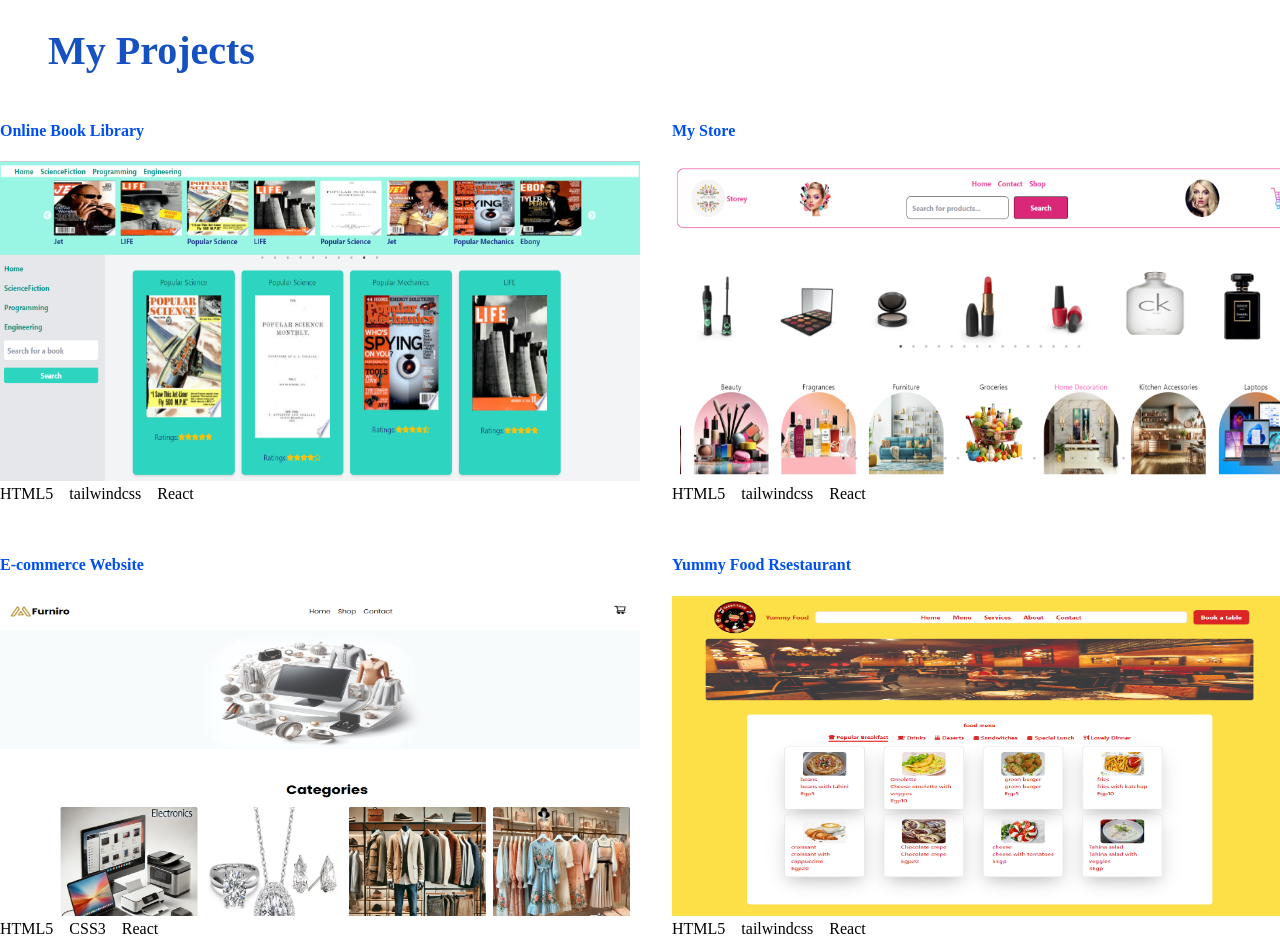
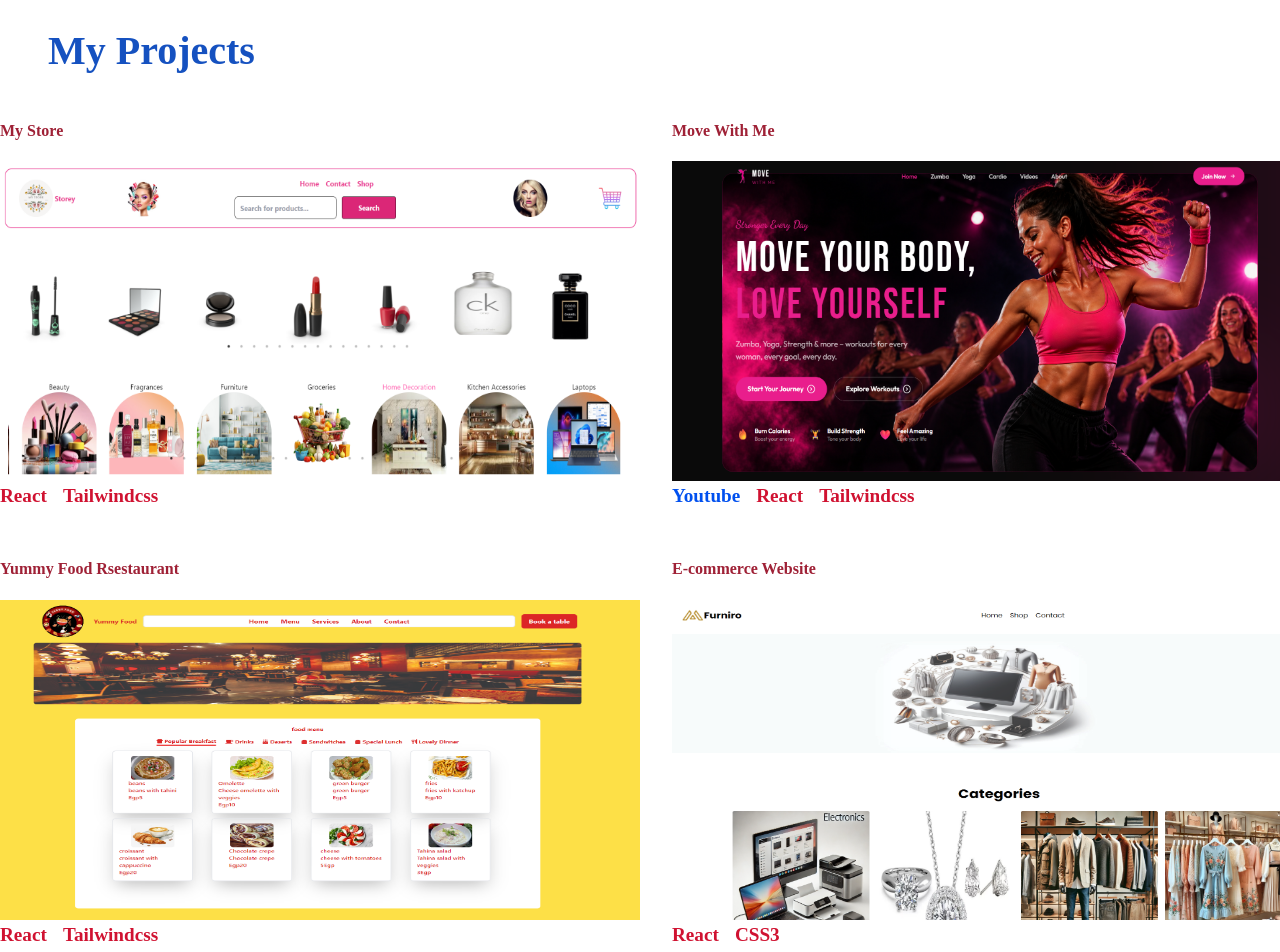
Before and after one commit to daliaosama/portfolio, a React (Vite) app: page /MyProjects in a window 1280 px wide. Shown: the part 80-1032 px from the top of the page. Built offline with nearby package versions, Linux system fonts and the light colour scheme.

Commit message:
add movewithme

```diff
--- a/src/Pages/MyProjects/MyProjects.css
+++ b/src/Pages/MyProjects/MyProjects.css
@@ -7,6 +7,11 @@
     width: 100%;
     height: 100%;
   }
+  h4{
+    color:rgb(159, 33, 54);
+    font-weight: bold;
+  }
+
   #content{
     display: grid;
     grid-template-columns: repeat(2,40rem);
@@ -35,7 +40,10 @@
   }
   #languages{
     display: flex;
-    gap:1rem
+    gap:1rem;
+    color: rgb(208, 18, 49);
+    font-weight: bold;
+    font-size: 1.2rem;
   }
   @media only screen and (min-width:344px) and (max-width:650px){
     #content{
--- a/src/Pages/MyProjects/MyProjects.jsx
+++ b/src/Pages/MyProjects/MyProjects.jsx
@@ -1,29 +1,91 @@
 import solar from "/assets/solar.png";
 import filter from "/assets/filter.png";
-import githubuser from "/assets/githubuser.png"
-import portfolio from "/assets/portfolio.png"
-import {Link} from 'react-router-dom'
-import library from '/assets/library.png'
-import form from "/assets/form.png"
-import timetracker from "/assets/timetracker.png"
-import joblisting from "/assets/joblisting.png"
-import card from "/assets/profilecard.png"
-import social from "/assets/sociallinks.png"
-import apparel from "/assets/apparel.png"
-import perfume from "/assets/perfume.png"
-import fylo from "/assets/fylolandingpage.png"
-import loopstudio from "/assets/loopstudiolandingpage.png"
+import githubuser from "/assets/githubuser.png";
+import portfolio from "/assets/portfolio.png";
+import { Link } from "react-router-dom";
+import library from "/assets/library.png";
+import form from "/assets/form.png";
+import timetracker from "/assets/timetracker.png";
+import joblisting from "/assets/joblisting.png";
+import card from "/assets/profilecard.png";
+import social from "/assets/sociallinks.png";
+import apparel from "/assets/apparel.png";
+import perfume from "/assets/perfume.png";
+import fylo from "/assets/fylolandingpage.png";
+import loopstudio from "/assets/loopstudiolandingpage.png";
 import "./MyProjects.css";
-import easybank from "/assets/easybanklandingpage.png"
-import ecommerce from "/assets/ecommerce.png"
-import sneaker from "/assets/sneaker.png"
-import mystore from "/assets/mystore.png"
-import yummy from "/assets/yummyfood.png"
+import easybank from "/assets/easybanklandingpage.png";
+import ecommerce from "/assets/ecommerce.png";
+import sneaker from "/assets/sneaker.png";
+import mystore from "/assets/mystore.png";
+import yummy from "/assets/yummyfood.png";
+import move from "/assets/movewithme.png";
 function MyProjects() {
   return (
     <div id="projects">
       <h1>My Projects</h1>
       <div id="content">
+        <div className="project">
+          <Link to="https://mystore-ten-kappa.vercel.app/" target="_blank">
+            <h4>My Store</h4>
+          </Link>
+          <Link to="https://mystore-ten-kappa.vercel.app/" target="_blank">
+            <img src={mystore} className="image" />
+          </Link>
+          <div id="languages">
+            <label>React</label>
+
+            <label>Tailwindcss</label>
+          </div>
+        </div>
+        <div className="project">
+          <Link to="https://movewithme-e89w.vercel.app/" target="_blank">
+            <h4>Move With Me</h4>
+          </Link>
+          <Link to="https://movewithme-e89w.vercel.app/" target="_blank">
+            <img src={move} className="image" />
+          </Link>
+          <div id="languages">
+            <Link
+              to="https://www.youtube.com/@moveWithMe-foryou/shorts"
+              target="_blank"
+            >
+              Youtube
+            </Link>
+            <label>React</label>
+            <label>Tailwindcss</label>
+          </div>
+        </div>
+        <div className="project">
+          <Link to="https://yummyfood-mu.vercel.app/" target="_blank">
+            <h4>Yummy Food Rsestaurant</h4>
+          </Link>
+          <Link to="https://yummyfood-mu.vercel.app/" target="_blank">
+            <img src={yummy} className="image" />
+          </Link>
+          <div id="languages">
+            <label>React</label>
+            <label>Tailwindcss</label>
+          </div>
+        </div>
+        <div className="project">
+          <Link
+            to="https://e-commerce-website-two-drab.vercel.app/"
+            target="_blank"
+          >
+            <h4>E-commerce Website</h4>
+          </Link>
+          <Link
+            to="https://e-commerce-website-two-drab.vercel.app/"
+            target="_blank"
+          >
+            <img src={ecommerce} className="image" />
+          </Link>
+          <div id="languages">
+            <label>React</label>
+            <label>CSS3</label>
+          </div>
+        </div>
 
         <div className="project">
           <Link to="https://library-ebon-rho.vercel.app/" target="_blank">
@@ -33,48 +95,8 @@ function MyProjects() {
             <img src={library} className="image" />
           </Link>
           <div id="languages">
-            <label>HTML5</label>
-            <label>tailwindcss</label>
             <label>React</label>
-          </div>
-        </div>
-        <div className="project">
-          <Link to="https://mystore-ten-kappa.vercel.app/" target="_blank">
-          <h4>My Store</h4>
-          </Link>
-          <Link to="https://mystore-ten-kappa.vercel.app/" target="_blank">
-         <img src={mystore} className="image"/>
-          </Link>
-          <div id="languages">
-            <label>HTML5</label>
-            <label>tailwindcss</label>
-            <label>React</label>
-          </div>
-        </div>
-        <div className="project">
-            <Link to ="https://e-commerce-website-two-drab.vercel.app/" target="_blank">
-            <h4>E-commerce Website</h4>
-            </Link>
-            <Link to ="https://e-commerce-website-two-drab.vercel.app/" target="_blank">
-          <img src={ecommerce} className="image" />
-            </Link>
-            <div id="languages">
-            <label >HTML5</label>
-            <label >CSS3</label>
-            <label >React</label>
-          </div>
-          </div>
-          <div className="project">
-            <Link to="https://yummyfood-mu.vercel.app/" target="_blank">
-            <h4>Yummy Food Rsestaurant</h4>
-            </Link>
-            <Link to="https://yummyfood-mu.vercel.app/" target="_blank">
-            <img src={yummy} className="image"/>
-            </Link>
-            <div id="languages">
-            <label>HTML5</label>
-            <label>tailwindcss</label>
-            <label>React</label>
+            <label>Tailwindcss</label>
           </div>
         </div>
         <div className="project">
@@ -85,9 +107,8 @@ function MyProjects() {
             <img src={sneaker} className="image" />
           </Link>
           <div id="languages">
-            <label >HTML5</label>
-            <label >CSS3</label>
-            <label >React</label>
+            <label>React</label>
+            <label>CSS3</label>
           </div>
         </div>
         <div className="project">
@@ -105,13 +126,16 @@ function MyProjects() {
         </div>
 
         <div className="project">
-        <Link to="https://githubuser-xi.vercel.app/" target="_blank"><h4>Github user search using API</h4></Link>
-            <Link to="https://githubuser-xi.vercel.app/" target="_blank"><img src={githubuser} className="image"/></Link>
+          <Link to="https://githubuser-xi.vercel.app/" target="_blank">
+            <h4>Github user search using API</h4>
+          </Link>
+          <Link to="https://githubuser-xi.vercel.app/" target="_blank">
+            <img src={githubuser} className="image" />
+          </Link>
 
           <div id="languages">
-            <label>HTML5</label>
+            <label>React</label>
             <label>CSS3</label>
-            <label>React</label>
           </div>
         </div>
         <div className="project">
@@ -119,12 +143,11 @@ function MyProjects() {
             <h4>Form</h4>
           </Link>
           <Link to="https://formreact-beta.vercel.app/" target="_blank">
-          <img src={form} className="image"/>
+            <img src={form} className="image" />
           </Link>
           <div id="languages">
-            <label >HTML5</label>
-            <label >CSS3</label>
-            <label >React</label>
+            <label>React</label>
+            <label>CSS3</label>
           </div>
         </div>
         <div className="project">
@@ -132,25 +155,29 @@ function MyProjects() {
             <h4>Loop Studio LandingPage</h4>
           </Link>
           <Link to="https://loopstudiolandingpage.vercel.app/" target="_blank">
-          <img src={loopstudio} className="image"/>
+            <img src={loopstudio} className="image" />
           </Link>
           <div id="languages">
-            <label>HTML5</label>
+            <label>React</label>
             <label>CSS3</label>
-            <label>React</label>
           </div>
         </div>
         <div className="project">
-          <Link to="https://easybanklandingpage-sand.vercel.app/" target="_blank">
+          <Link
+            to="https://easybanklandingpage-sand.vercel.app/"
+            target="_blank"
+          >
             <h4>Easy Bank LandingPage</h4>
           </Link>
-          <Link to="https://easybanklandingpage-sand.vercel.app/" target="_blank">
-          <img src={easybank} className="image"/>
+          <Link
+            to="https://easybanklandingpage-sand.vercel.app/"
+            target="_blank"
+          >
+            <img src={easybank} className="image" />
           </Link>
           <div id="languages">
-           <label>HTML5</label>
+            <label>React</label>
             <label>CSS3</label>
-           <label>React</label>
           </div>
         </div>
         <div className="project">
@@ -161,20 +188,20 @@ function MyProjects() {
             <img src={fylo} className="image" />
           </Link>
           <div id="languages">
-           <label>HTML5</label>
+            <label>React</label>
             <label>CSS3</label>
-           <label>React</label>
           </div>
         </div>
         <div className="project">
           <Link to="https://timetracker-rho-sage.vercel.app/">
-            <h4>Time Tracker</h4></Link>
+            <h4>Time Tracker</h4>
+          </Link>
           <Link to="https://timetracker-rho-sage.vercel.app/">
-            <img src={timetracker} className="image"/></Link>
+            <img src={timetracker} className="image" />
+          </Link>
           <div id="languages">
-            <label >HTML5</label>
-            <label >CSS3</label>
-            <label >React</label>
+            <label>React</label>
+            <label>CSS3</label>
           </div>
         </div>
         <div className="project">
@@ -185,19 +212,22 @@ function MyProjects() {
             <img src={apparel} className="image" />
           </Link>
           <div id="languages">
-            <label >HTML5</label>
-            <label >CSS3</label>
-            <label >React</label>
+            <label>React</label>
+            <label>CSS3</label>
           </div>
         </div>
 
-
-
         <div className="project">
-        <Link to="https://single-page-portfolio-one.vercel.app/" target="_blank">
+          <Link
+            to="https://single-page-portfolio-one.vercel.app/"
+            target="_blank"
+          >
             <h4>Single Page Portfolio</h4>
           </Link>
-          <a href="https://single-page-portfolio-one.vercel.app/" target="_blank">
+          <a
+            href="https://single-page-portfolio-one.vercel.app/"
+            target="_blank"
+          >
             <img src={portfolio} className="image" />
           </a>
 
@@ -222,13 +252,14 @@ function MyProjects() {
         </div>
         <div className="project">
           <Link to="https://joblisting-flax.vercel.app/">
-          <h4>Job Listing</h4></Link>
+            <h4>Job Listing</h4>
+          </Link>
           <Link to="https://joblisting-flax.vercel.app/">
-          <img src={joblisting} className="image"/></Link>
+            <img src={joblisting} className="image" />
+          </Link>
           <div id="languages">
-           <label>HTML5</label>
+            <label>React</label>
             <label>CSS3</label>
-           <label>React</label>
           </div>
         </div>
 
@@ -237,39 +268,36 @@ function MyProjects() {
             <h4>Profile Card</h4>
           </Link>
           <Link to="https://profilecard-nu-ten.vercel.app/" target="_blank">
-          <img src={card} className="image"/>
+            <img src={card} className="image" />
           </Link>
           <div id="languages">
-           <label>HTML5</label>
+            <label>React</label>
             <label>CSS3</label>
-           <label>React</label>
           </div>
         </div>
         <div className="project">
           <Link to="https://product-tau-six.vercel.app/" target="_blank">
-          <h4>Perfume</h4></Link>
+            <h4>Perfume</h4>
+          </Link>
           <Link to="https://product-tau-six.vercel.app/" target="_blank">
             <img src={perfume} className="image" />
           </Link>
           <div id="languages">
-           <label>HTML5</label>
+            <label>React</label>
             <label>CSS3</label>
-           <label>React</label>
           </div>
         </div>
-
 
         <div className="project">
           <Link to="https://sociallinks-black.vercel.app/" target="_blank">
             <h4>Social links</h4>
           </Link>
-          <Link to="https://sociallinks-black.vercel.app/"target="_blank">
+          <Link to="https://sociallinks-black.vercel.app/" target="_blank">
             <img src={social} className="image" />
           </Link>
           <div id="languages">
-           <label>HTML5</label>
+            <label>React</label>
             <label>CSS3</label>
-           <label>React</label>
           </div>
         </div>
       </div>
```
Also changed, not shown: public/assets/movewithme.png (added). Lines whose indentation alone changed are shown as unchanged.
